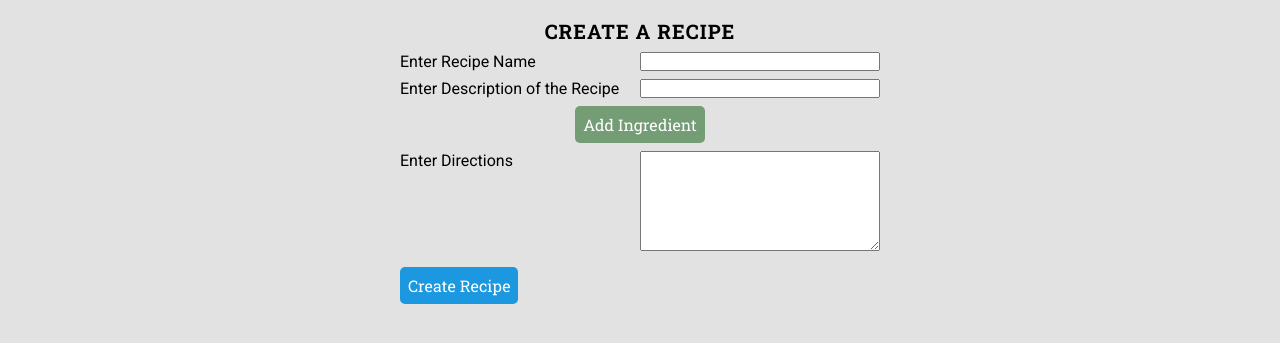
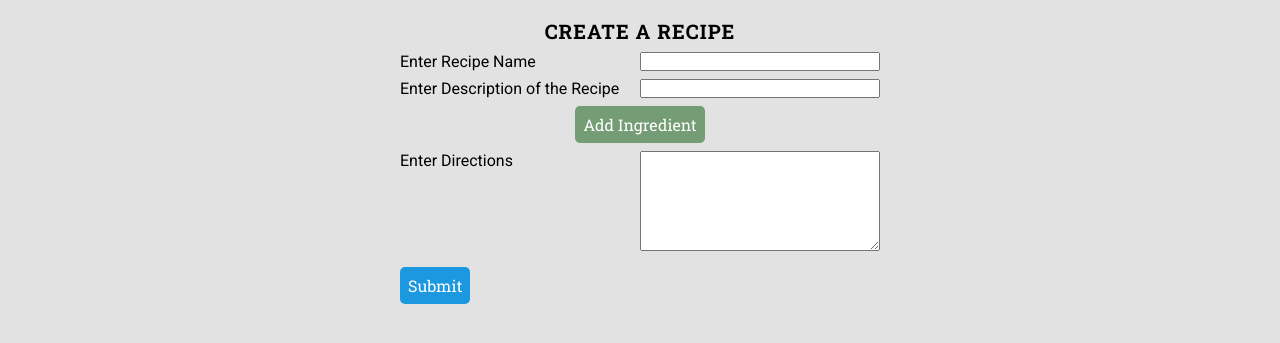
Before and after one commit to eblohm/recipe-finder, a React app: page /recipes/new in a window 1280 px wide. Shown: the part 67-410 px from the top of the page. Built offline with nearby package versions, Linux system fonts and the light colour scheme.

Commit message:
styling tweaks

```diff
--- a/src/components/recipes/RecipeForm.js
+++ b/src/components/recipes/RecipeForm.js
@@ -142,7 +142,7 @@ class RecipeForm extends Component {
           label="Enter Directions"
         />
         <button className="recipe-form--submit recipe--button__submit">
-          Create Recipe
+          Submit
         </button>
       </form>
     );
--- a/src/scss/components/_button.scss
+++ b/src/scss/components/_button.scss
@@ -1,6 +1,7 @@
 %buttondefaults {
   border: 0;
   border-radius: 5px;
+  cursor: pointer;
   display: inline-block;
   font-family: $default-heading-font;
   padding: 0.5rem;
--- a/src/scss/components/_form.scss
+++ b/src/scss/components/_form.scss
@@ -76,10 +76,4 @@
       text-align: center;
     }
   }
-
-  &--directions {
-    &__content {
-      white-space: pre;
-    }
-  }
 }
--- a/src/scss/components/_recipe.scss
+++ b/src/scss/components/_recipe.scss
@@ -1,6 +1,12 @@
 .recipe {
   &--actions {
     margin-top: 1rem;
+  }
+
+  &--directions {
+    &__content {
+      white-space: pre;
+    }
   }
 
   &--directions,
--- a/src/scss/components/_search.scss
+++ b/src/scss/components/_search.scss
@@ -32,6 +32,7 @@
       background-color: $color-green;
       border: 0;
       color: $color-white;
+      cursor: pointer;
       padding: .5rem;
     }
   }
```
